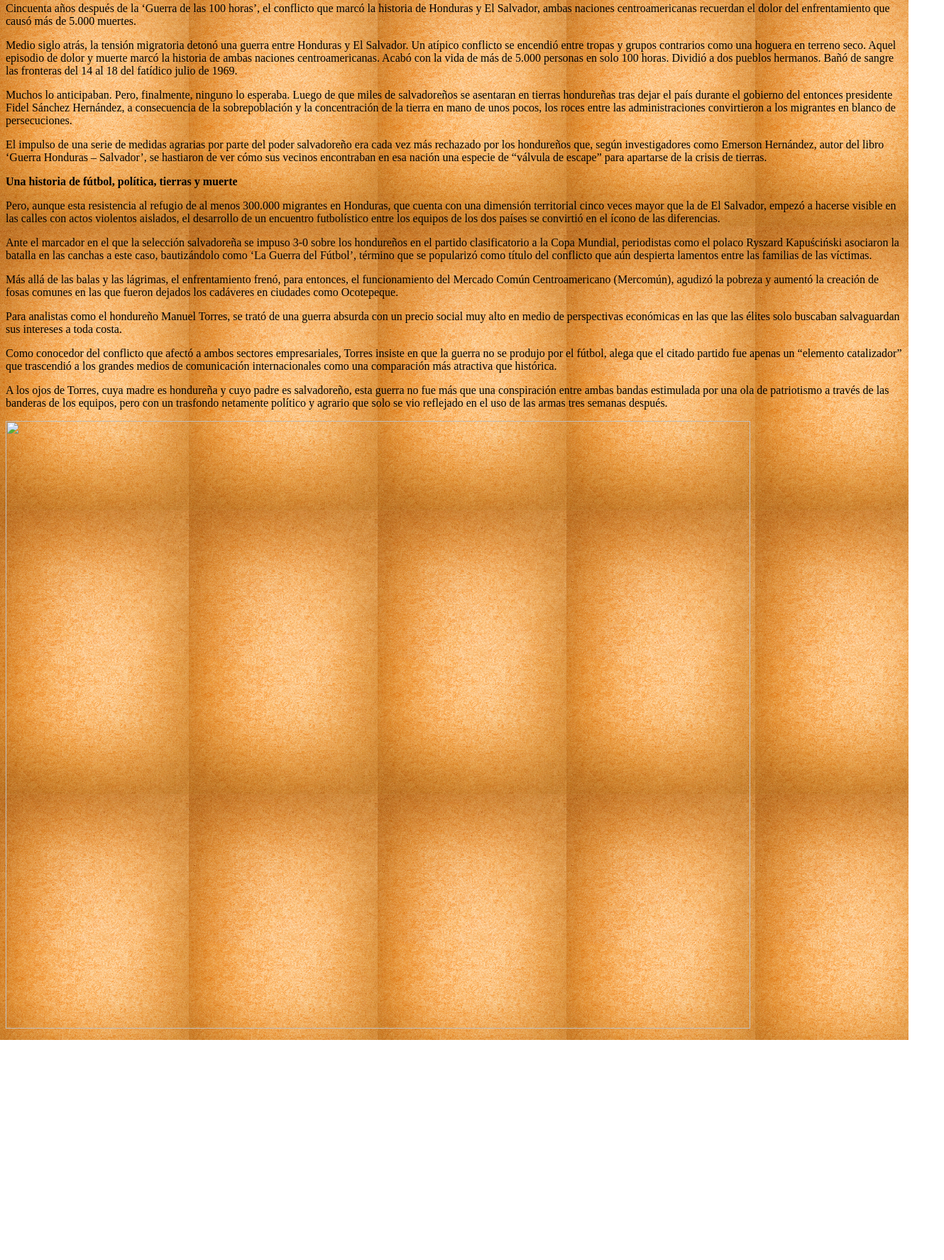
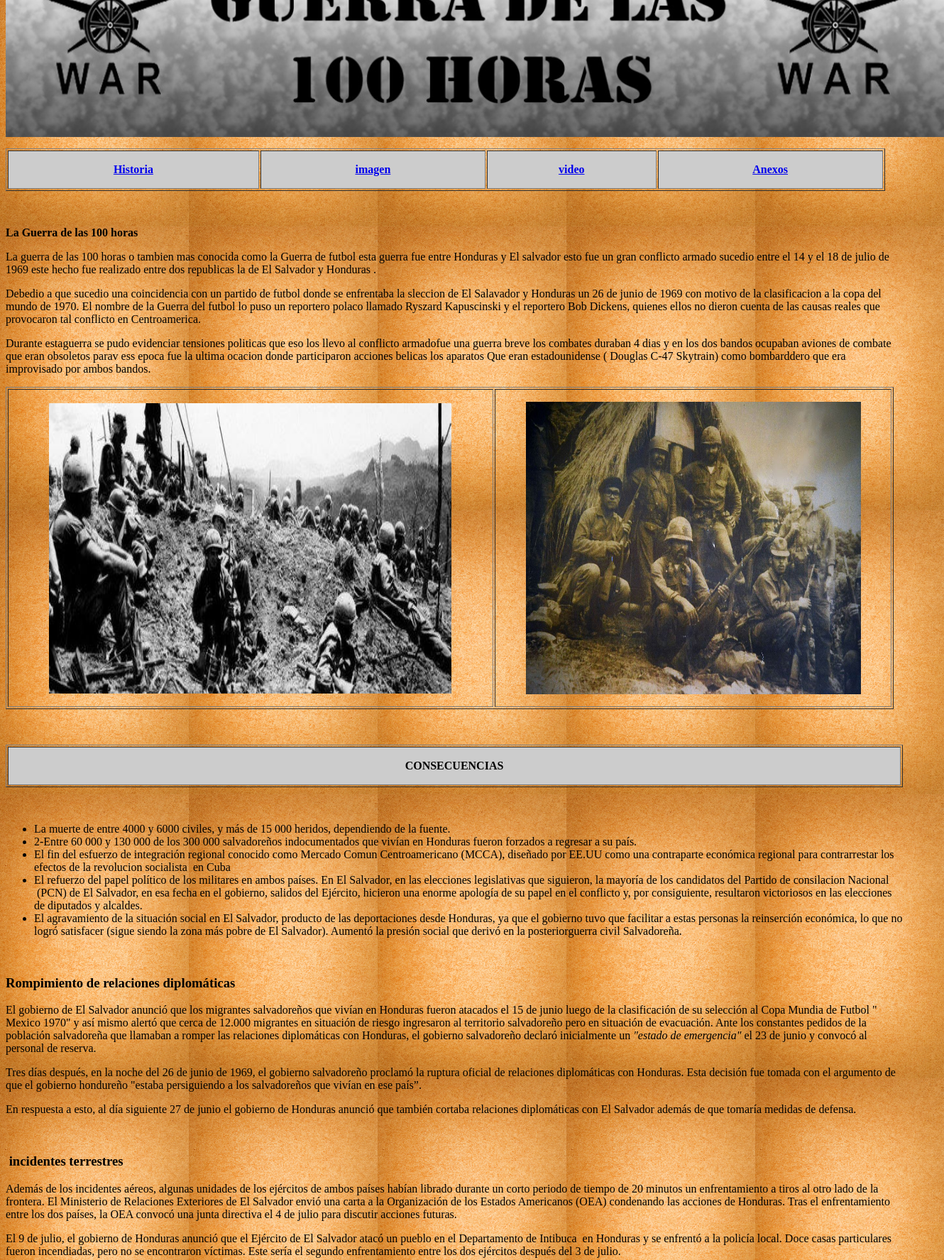
Before and after one commit to MarvinJeziel/GUERRA-DE-LAS-CIEN-HORAS, a plain HTML site: page index.html in a window 1280 px wide. Shown: the part 81-1856 px from the top of the page at 71% size, 1330 px wide, since content can reach past the window. Before the commit the page ends 1546 px from the top, so only its background shows below. Drawn offline with Linux system fonts and the light colour scheme.

Commit message:
Add files via upload

```diff
--- a/index.html
+++ b/index.html
@@ -2,31 +2,63 @@
 <html xmlns="http://www.w3.org/1999/xhtml">
 <head>
 <meta http-equiv="Content-Type" content="text/html; charset=utf-8" />
-<title>ANEXOS DE LA GUERRA</title>
+<title>Guerra de las 100 horas</title>
 <style type="text/css">
 body {
-	background-image: url(images/fondo.jpg);
+	background-image: url(Images/fondo.jpg);
 }
 </style>
 </head>
 
 <body>
+<p><img src="Images/baner.jpeg" width="1322" height="258" alt="" longdesc="Images/baner.jpeg" /></p>
 <table width="98%" border="1">
   <tr>
-    <th bgcolor="#999999" scope="col"><p>ANEXOS</p></th>
+    <th height="23" bgcolor="#CCCCCC" scope="col"><a href="https://www.iberoamericana.se/articles/10.16993/iberoamericana.420/">Historia </a></th>
+    <th bgcolor="#CCCCCC" scope="col"><p><a href="Images/Guerra.jpg">imagen</a></p></th>
+    <th bgcolor="#CCCCCC" scope="col"><a href="https://youtu.be/5krESyH4BKg">video </a></th>
+    <th bgcolor="#CCCCCC" scope="col"><p><a href="../Examen/index.html">Anexos</a></p></th>
   </tr>
 </table>
-<p>Cincuenta años después de la &lsquo;Guerra de las 100 horas&rsquo;, el conflicto que marcó la historia de Honduras y El Salvador, ambas naciones centroamericanas recuerdan el dolor del enfrentamiento que causó más de 5.000 muertes.</p>
-<p>Medio siglo atrás, la tensión migratoria detonó una guerra entre Honduras y El Salvador. Un atípico conflicto se encendió entre tropas y grupos contrarios como una hoguera en terreno seco. Aquel episodio de dolor y muerte marcó la historia de ambas naciones centroamericanas. Acabó con la vida de más de 5.000 personas en solo 100 horas. Dividió a dos pueblos hermanos. Bañó de sangre las fronteras del 14 al 18 del fatídico julio de 1969.</p>
-<p>Muchos lo anticipaban. Pero, finalmente, ninguno lo esperaba. Luego de que miles de salvadoreños se asentaran en tierras hondureñas tras dejar el país durante el gobierno del entonces presidente Fidel Sánchez Hernández, a consecuencia de la sobrepoblación y la concentración de la tierra en mano de unos pocos, los roces entre las administraciones convirtieron a los migrantes en blanco de persecuciones.</p>
-<p>El impulso de una serie de medidas agrarias por parte del poder salvadoreño era cada vez más rechazado por los hondureños que, según investigadores como Emerson Hernández, autor del libro &lsquo;Guerra Honduras – Salvador&rsquo;, se hastiaron de ver cómo sus vecinos encontraban en esa nación una especie de &ldquo;válvula de escape&rdquo; para apartarse de la crisis de tierras.</p>
-<p><strong>Una historia de fútbol, política, tierras y muerte</strong></p>
-<p>Pero, aunque esta resistencia al refugio de al menos 300.000 migrantes en Honduras, que cuenta con una dimensión territorial cinco veces mayor que la de El Salvador, empezó a hacerse visible en las calles con actos violentos aislados, el desarrollo de un encuentro futbolístico entre los equipos de los dos países se convirtió en el ícono de las diferencias.</p>
-<p>Ante el marcador en el que la selección salvadoreña se impuso 3-0 sobre los hondureños en el partido clasificatorio a la Copa Mundial, periodistas como el polaco Ryszard Kapuściński asociaron la batalla en las canchas a este caso, bautizándolo como &lsquo;La Guerra del Fútbol&rsquo;, término que se popularizó como título del conflicto que aún despierta lamentos entre las familias de las víctimas.</p>
-<p>Más allá de las balas y las lágrimas, el enfrentamiento frenó, para entonces, el funcionamiento del Mercado Común Centroamericano (Mercomún), agudizó la pobreza y aumentó la creación de fosas comunes en las que fueron dejados los cadáveres en ciudades como Ocotepeque.</p>
-<p>Para analistas como el hondureño Manuel Torres, se trató de una guerra absurda con un precio social muy alto en medio de perspectivas económicas en las que las élites solo buscaban salvaguardan sus intereses a toda costa.</p>
-<p>Como conocedor del conflicto que afectó a ambos sectores empresariales, Torres insiste en que la guerra no se produjo por el fútbol, alega que el citado partido fue apenas un &ldquo;elemento catalizador&rdquo; que trascendió a los grandes medios de comunicación internacionales como una comparación más atractiva que histórica.</p>
-<p>A los ojos de Torres, cuya madre es hondureña y cuyo padre es salvadoreño, esta guerra no fue más que una conspiración entre ambas bandas estimulada por una ola de patriotismo a través de las banderas de los equipos, pero con un trasfondo netamente político y agrario que solo se vio reflejado en el uso de las armas tres semanas después.</p>
-<p><img src="file:///C|/Users/MINEDUCYT/Desktop/Mi proyecto web/Images/Mensaje_FSH.jpg" width="1049" height="856" /></p>
+<p>&nbsp;</p>
+<p><strong>La Guerra de las 100 horas</strong></p>
+<p>La guerra de las 100 horas o tambien mas conocida como la Guerra de futbol esta guerra fue entre Honduras y El salvador esto fue un gran conflicto armado sucedio entre el 14 y el 18 de julio de 1969 este hecho fue realizado entre dos republicas la de El Salvador y Honduras .</p>
+<p>Debedio a que sucedio una coincidencia con un partido de futbol donde se enfrentaba la sleccion de El Salavador y Honduras un 26 de junio de 1969 con motivo de la clasificacion a la copa del mundo de 1970. El nombre de la Guerra del futbol lo puso un reportero polaco llamado Ryszard Kapuscinski y el reportero Bob Dickens, quienes ellos no dieron cuenta de las causas reales que provocaron tal conflicto en Centroamerica.</p>
+<p>Durante estaguerra se pudo evidenciar tensiones politicas que eso los llevo al conflicto armadofue una guerra breve los combates duraban 4 dias y en los dos bandos ocupaban aviones de combate que eran obsoletos parav ess epoca fue la ultima ocacion donde participaron acciones belicas los aparatos Que eran estadounidense ( Douglas C-47 Skytrain) como bombarddero que era improvisado por ambos bandos.</p>
+<table width="99%" height="419" border="1">
+  <tbody>
+    <tr>
+      <th width="55%" height="413" scope="col"><img src="Images/soldados.jpg" width="567" height="409" alt="" longdesc="Images/soldados.jpg" /></th>
+      <th width="45%" scope="col"><p><img src="Images/primerfoto.jpg" width="472" height="412" alt="" longdesc="Images/primerfoto.jpg" /></p></th>
+    </tr>
+  </tbody>
+</table>
+<p> </p>
+<table width="100%" height="35" border="1">
+  <tbody>
+    <tr bgcolor="#66CCCC">
+      <th height="29" bgcolor="#CCCCCC" scope="col"><p>CONSECUENCIAS</p></th>
+    </tr>
+  </tbody>
+</table>
+<p> </p>
+<ul>
+  <li>La muerte de entre 4000 y 6000 civiles, y más de 15 000 heridos, dependiendo de la fuente.</li>
+  <li>2-Entre 60 000 y 130 000 de los 300 000 salvadoreños indocumentados que vivían en Honduras fueron forzados a regresar a su país.</li>
+  <li>El fin del esfuerzo de integración regional conocido como Mercado Comun Centroamericano (MCCA), diseñado por EE.UU como una contraparte económica regional para contrarrestar los efectos de la revolucion socialista  en Cuba</li>
+  <li>El refuerzo del papel político de los militares en ambos países. En El Salvador, en las elecciones legislativas que siguieron, la mayoría de los candidatos del Partido de consilacion Nacional  (PCN) de El Salvador, en esa fecha en el gobierno, salidos del Ejército, hicieron una enorme apología de su papel en el conflicto y, por consiguiente, resultaron victoriosos en las elecciones de diputados y alcaldes.</li>
+  <li>El agravamiento de la situación social en El Salvador, producto de las deportaciones desde Honduras, ya que el gobierno tuvo que facilitar a estas personas la reinserción económica, lo que no logró satisfacer (sigue siendo la zona más pobre de El Salvador). Aumentó la presión social que derivó en la posteriorguerra civil Salvadoreña.</li>
+</ul>
+<p>&nbsp;</p>
+<h3><span id="Rompimiento_de_relaciones_diplomáticas">Rompimiento de relaciones diplomáticas</span></h3>
+<p>El gobierno de El Salvador anunció que los migrantes salvadoreños que vivían en Honduras fueron atacados el 15 de junio luego de la clasificación de su selección al Copa Mundia de Futbol &quot; Mexico 1970&quot; y así mismo alertó que cerca de 12.000 migrantes en situación de riesgo ingresaron al territorio salvadoreño pero en situación de evacuación. Ante los constantes pedidos de la población salvadoreña que llamaban a romper las relaciones diplomáticas con Honduras, el gobierno salvadoreño declaró inicialmente un <em>&quot;estado de emergencia&quot;</em> el 23 de junio y convocó al personal de reserva.</p>
+<p>Tres días después, en la noche del 26 de junio de 1969, el gobierno salvadoreño proclamó la ruptura oficial de relaciones diplomáticas con Honduras. Esta decisión fue tomada con el argumento de que el gobierno hondureño &quot;estaba persiguiendo a los salvadoreños que vivían en ese país&rdquo;.</p>
+<p>En respuesta a esto, al día siguiente 27 de junio el gobierno de Honduras anunció que también cortaba relaciones diplomáticas con El Salvador además de que tomaría medidas de defensa.</p>
+<p> </p>
+<h3><span id="Otros_incidentes_terrestres"> incidentes terrestres</span></h3>
+<p>Además de los incidentes aéreos, algunas unidades de los ejércitos de ambos países habían librado durante un corto periodo de tiempo de 20 minutos un enfrentamiento a tiros al otro lado de la frontera. El Ministerio de Relaciones Exteriores de El Salvador envió una carta a la Organización de los Estados Americanos (OEA) condenando las acciones de Honduras. Tras el enfrentamiento entre los dos países, la OEA convocó una junta directiva el 4 de julio para discutir acciones futuras.</p>
+<p>El 9 de julio, el gobierno de Honduras anunció que el Ejército de El Salvador atacó un pueblo en el Departamento de Intibuca  en Honduras y se enfrentó a la policía local. Doce casas particulares fueron incendiadas, pero no se encontraron víctimas. Este sería el segundo enfrentamiento entre los dos ejércitos después del 3 de julio.</p>
+<p>El 12 de julio, una unidad militar del Ejército de El Salvador chocó con el Ejército de Honduras en el punto donde invadió el territorio de Honduras por 10 km. En un tiroteo, 14 soldados salvadoreños murieron en acción.</p>
+<p>Temprano en la mañana del 13 de julio, el gobierno de El Salvador anunció que las dos tropas se enfrentaron en una batalla de tres horas en El Poi, cerca de la frontera. El gobierno de Honduras anunció que la batalla hirió a civiles. La Junta de la OEA decidió enviar fuerzas de paz compuesta por siete países, entre ellos (Argentina, Ecuador, Costa Rica, Dominica, Nicaragua, Guatemala y Estados Unidos) para evitar un conflicto militar a gran escala entre los dos países. En tanto, el canciller de Honduras, Fidel Durón, condenó en la junta las acciones de El Salvador, pero El Salvador señalaba que la condena era una cortina de humo para camuflar la expulsión masiva de los salvadoreños.</p>
 </body>
 </html>
```
